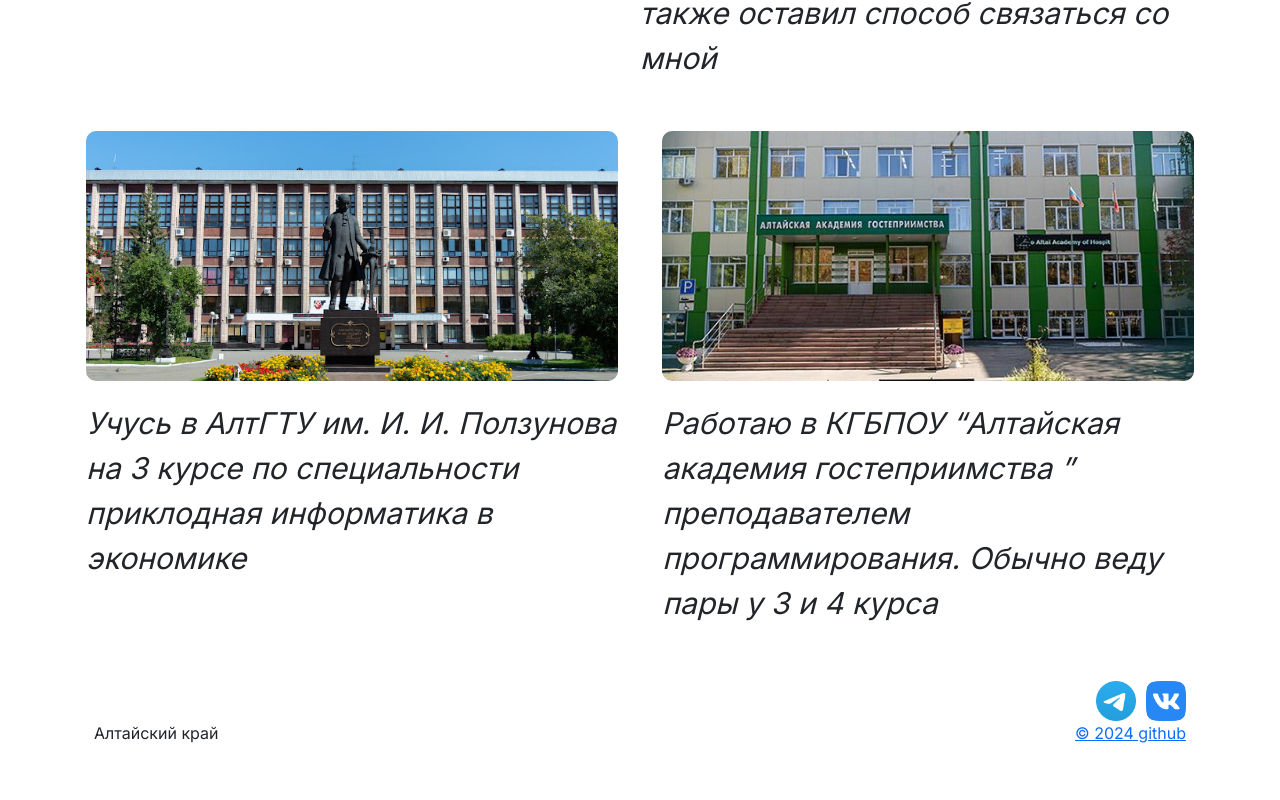
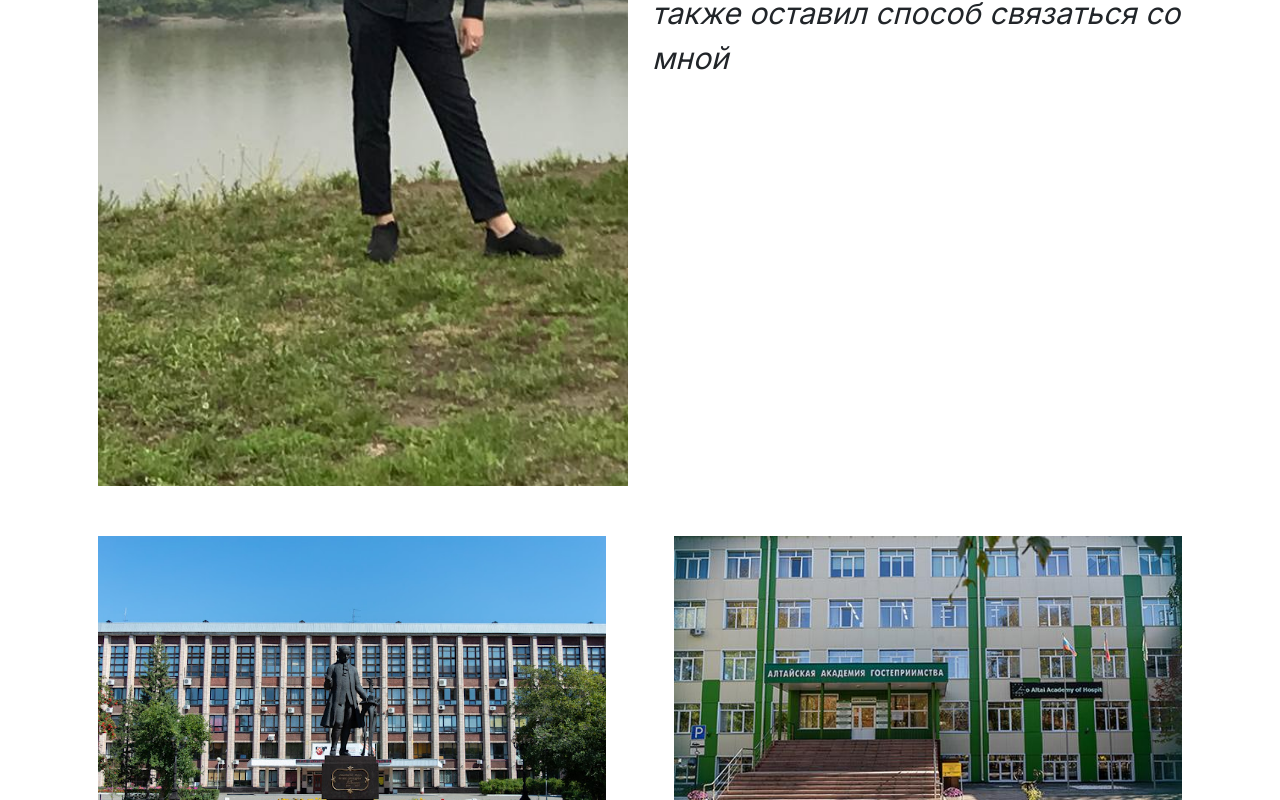
Before and after one commit to Andrewtyr/sait_leto, a React (Create React App) app: page / in a window 1280 px wide. Shown: the part 1020-1820 px from the top of the page. Before the commit the page ends 1785 px from the top, so only its background shows below. Built offline with nearby package versions, Linux system fonts and the light colour scheme.

Commit message:
Contact final

```diff
--- a/src/components/AboutMeBlock/AboutMeBlock.jsx
+++ b/src/components/AboutMeBlock/AboutMeBlock.jsx
@@ -1,4 +1,5 @@
 // components/AboutMeBlock/AboutMeBlock.jsx
+
 import React from 'react';
 import Card from 'react-bootstrap/Card';
 import Row from 'react-bootstrap/Row';
@@ -9,10 +10,10 @@
   return (
     <Card className="border-0">
       <Card.Body>
-      <Card.Title className="text-center" style={{ fontSize: '40px', fontStyle: 'italic', marginBottom: '50px' }}>Обо мне</Card.Title>
+        <Card.Title className="text-center" style={{ fontSize: '40px', fontStyle: 'italic', marginBottom: '50px' }}>Обо мне</Card.Title>
         <Row className="top-container">
           {/* Левый контейнер с картинкой */}
-          <Col md={6} className="border-0" style={{ paddingLeft: '0px' }}>
+          <Col md={6} className="border-0">
             <img
               src={process.env.PUBLIC_URL + '/images/моя фотка.png'}
               alt="Картинка"
@@ -20,7 +21,7 @@
             />
           </Col>
           {/* Правый контейнер с текстом */}
-          <Col md={6} className="border-0" style={{ paddingLeft: '0px',  }}>
+          <Col md={6} className="border-0">
             <Card.Text>
               Учусь в политехе, пытаюсь делать практику, смотрю сериалы, читаю книги, пишу разные заметки о том что прийдет в голову, и этот сайт поможет узнать меня немного лучше, здесь я собрал то что мне нравится и кое-какие мои мысли, ну и галерею любимых фото и  просто обоев на рабочий стол, а также оставил способ связаться со мной
             </Card.Text>
@@ -30,29 +31,29 @@
         {/* Контейнер с 2 фотографиями сверху и 2 текстами снизу */}
         <Row className="bottom-container">
           {/* Верхняя левая часть */}
-          <Col md={6}className="border-0" style={{ paddingLeft: '0px', paddingRight: '0px', marginBottom: '20px' }}>
+          <Col md={6} className="border-0">
             <img
               src={process.env.PUBLIC_URL + '/images/политех.jpg'}
               alt="Фото 1"
-              className="img-fluid"
+              className="img-fluid full-width"
             />
           </Col>
           {/* Верхняя правая часть */}
-          <Col md={6}className="border-0" style={{ paddingLeft: '0px', paddingRight: '0px', marginBottom: '20px' }}>
+          <Col md={6} className="border-0">
             <img
               src={process.env.PUBLIC_URL + '/images/академия.jpg'}
               alt="Фото 2"
-              className="img-fluid"
+              className="img-fluid full-width"
             />
           </Col>
           {/* Нижняя левая часть */}
-          <Col md={6}className="border-0" style={{ paddingLeft: '0px', paddingRight: '0px', marginBottom: '20px' }}>
+          <Col md={6} className="border-0">
             <Card.Text>
               Учусь в АлтГТУ им. И. И. Ползунова на 3 курсе по специальности приклодная информатика в экономике
             </Card.Text>
           </Col>
           {/* Нижняя правая часть */}
-          <Col md={6}className="border-0" style={{ paddingLeft: '0px', paddingRight: '0px', marginBottom: '20px' }}>
+          <Col md={6} className="border-0">
             <Card.Text>
               Работаю в КГБПОУ “Алтайская академия гостеприимства ” преподавателем программирования. Обычно веду пары у 3 и 4 курса
             </Card.Text>
--- a/src/components/AboutMeBlock/AboutMeBlock.scss
+++ b/src/components/AboutMeBlock/AboutMeBlock.scss
@@ -1,4 +1,17 @@
 // Ваши стили
+.container img {
+  max-width: 100%;
+  max-height: 1300px;
+  object-fit: cover;
+  border-radius: 0px;
+}
+// components/AboutMeBlock/AboutMeBlock.scss
+
+.img-fluid.full-width {
+  width: 100%;
+  height: auto;
+}
+
 .carousel-container {
     margin-top: 700px;
     text-align: center;
@@ -41,7 +54,8 @@
   }
 
   .bottom-container .border-0 {
-    width: 48%; // Установите желаемую ширину, оставив небольшой отступ между элементами
+    width: 48%;
+    // Установите желаемую ширину, оставив небольшой отступ между элементами
     margin-bottom: 20px;
   }
 
@@ -59,3 +73,34 @@
       font-size: 18px; /* Новый размер шрифта для телефонов */
     }
   }
+  // components/AboutMeBlock/AboutMeBlock.scss
+
+.about-me-table {
+  width: 100%;
+  table-layout: fixed; /* Фиксированный размер столбцов */
+  border-collapse: collapse;
+}
+
+.about-me-table td {
+  width: 50%;
+  border: 2px solid #ddd;
+  padding: 8px;
+  text-align: left;
+  box-sizing: border-box; /* Учитываем padding и border в размерах */
+}
+
+.image-container img {
+  width: 100%;
+  height: auto;
+}
+
+.text-container {
+  padding-left: 20px;
+}
+
+@media (max-width: 767px) {
+  .text-container {
+    padding-left: 0;
+    margin-top: 10px;
+  }
+}
--- a/src/components/ContactForm/ContactForm.jsx
+++ b/src/components/ContactForm/ContactForm.jsx
@@ -1,3 +1,4 @@
+// ContactForm.jsx
 import React from 'react';
 import './ContactForm.scss';
 import { FontAwesomeIcon } from '@fortawesome/react-fontawesome';
@@ -7,7 +8,7 @@
   return (
     <div className="contact-form-container">
       {/* Контейнер для текста и иконок */}
-      <div className="container">
+      <div className="container contact-info-table">
         <table style={{ width: '100%', textAlign: 'center', marginBottom: '50px' }}>
           <tbody>
             <tr>
@@ -31,12 +32,19 @@
       </div>
 
       {/* Контейнер для фото */}
+      {/* Контейнер для фото */}
       <div className="container">
         <p style={{ textAlign: 'center' }}>
-          <img src={process.env.PUBLIC_URL + '/images/контакты.png'} alt="Фото" />
+          <img
+            src={process.env.PUBLIC_URL + '/images/контакты.png'}
+            alt="Фото"
+            className="contact-image"
+            style={{ maxWidth: '100%', maxHeight: '300px', height: '400px', borderRadius: '10px' }}
+          />
         </p>
       </div>
-    </div>
+      </div>
+
   );
 }
 
--- a/src/components/ContactForm/ContactForm.scss
+++ b/src/components/ContactForm/ContactForm.scss
@@ -1,19 +1,25 @@
+// ContactForm.scss
+
 .contact-form-container {
   display: flex;
   flex-direction: column;
   align-items: center;
   padding: 20px;
+  width: 100%;
+  max-width: 1000px;
+  margin: 0 auto;
+  height: 400px;
 }
 
 .text-container {
   margin-bottom: 20px;
-  text-align: left; /* Выравниваем текст по левому краю */
+  text-align: left;
 }
 
 .text-icon-container {
   display: flex;
   flex-direction: column;
-  align-items: flex-start; /* Выравниваем элементы по левому краю */
+  align-items: flex-start;
   margin-bottom: 20px;
 
   .icons {
@@ -23,39 +29,30 @@
     .vk-icon,
     .telegram-icon {
       font-size: 24px;
-      color: #0077B5; /* Цвет для ВКонтакте */
+      color: #0077B5;
     }
 
     .telegram-icon {
-      color: #0088cc; /* Цвет для Телеграма */
+      color: #0088cc;
     }
   }
 }
 
-.photo-container img {
+.contact-info-table {
+  max-width: 600px;
+  margin: 0 auto;
+}
+
+.contact-form-container img {
   max-width: 100%;
-  max-height: 400px; /* Установите максимальную высоту по вашему усмотрению */
   height: auto;
-  border-radius: 10px;
 }
-.container img {
-  max-width: 100%;
-  max-height: 250px; /* Установите желаемую максимальную высоту */
-  object-fit: cover; /* Скрыть часть изображения, которая не помещается */
-  border-radius: 10px;
-}
-.contact-form-container {
-  width: 100%; /* Ширина 100% от родительского контейнера */
-  max-width: 1000px; /* Максимальная ширина контейнера */
-  margin: 0 auto; /* Центрирование по горизонтали */
-  height: 400px; /* Задайте желаемую высоту контейнера */
-  /* Другие стили по необходимости */
-}
+
 .container {
   text-align: left;
   margin-bottom: 20px;
 
   p {
-    margin: 0; /* Убираем отступы внутри контейнера */
+    margin: 0;
   }
 }
--- a/src/pages/ContactsPage/ContactsPage.jsx
+++ b/src/pages/ContactsPage/ContactsPage.jsx
@@ -26,7 +26,7 @@
       </Row>
       {/* Последний контейнер для мобильной версии */}
       <Row className="d-md-none mt-4">
-        <Col className="border-0" style={{ marginTop: '250px' }}>
+        <Col className="border-0" style={{ marginTop: '310px' }}>
           {/* Ваш последний контейнер для мобильной версии */}
         </Col>
       </Row>
```
